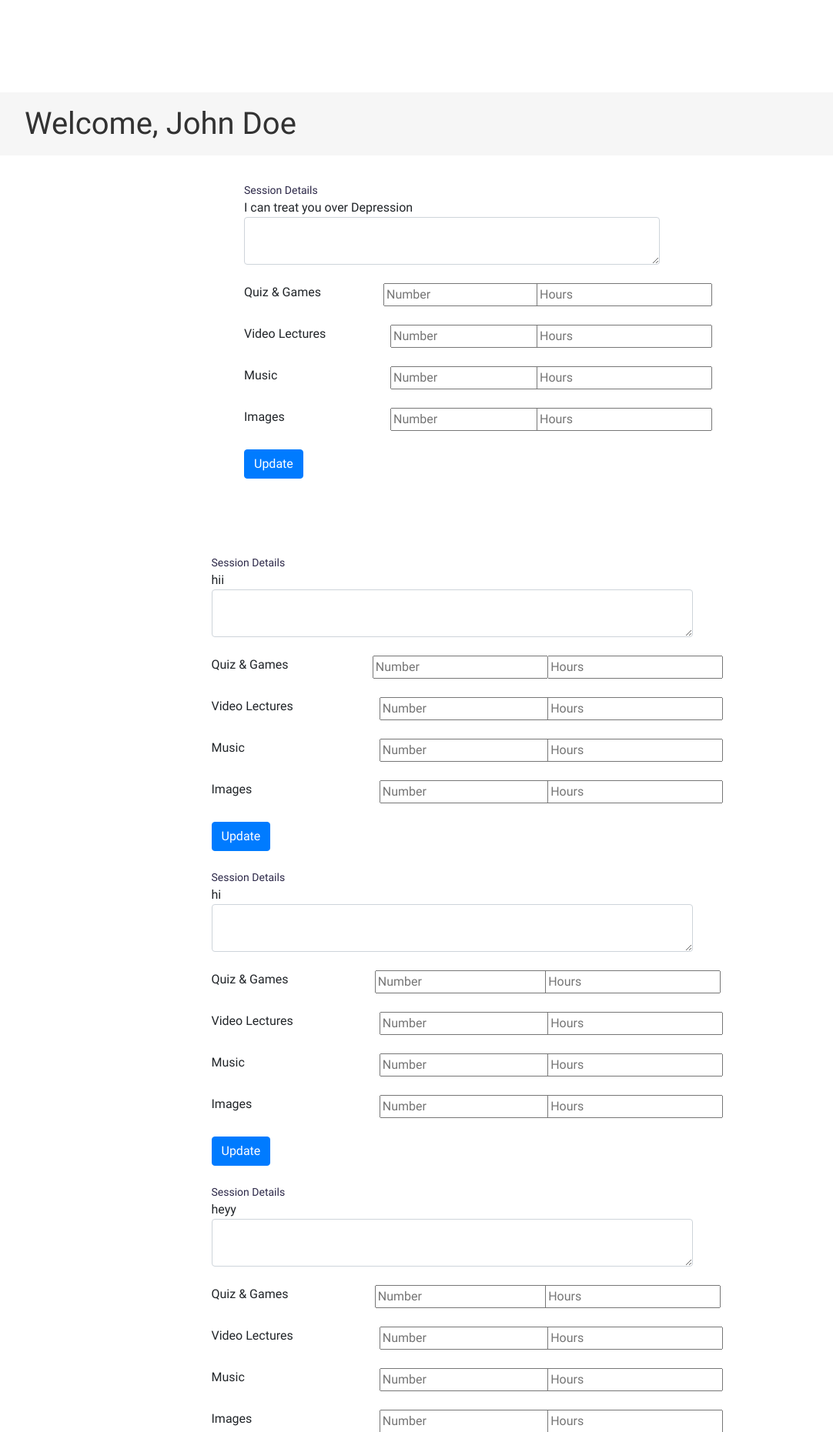
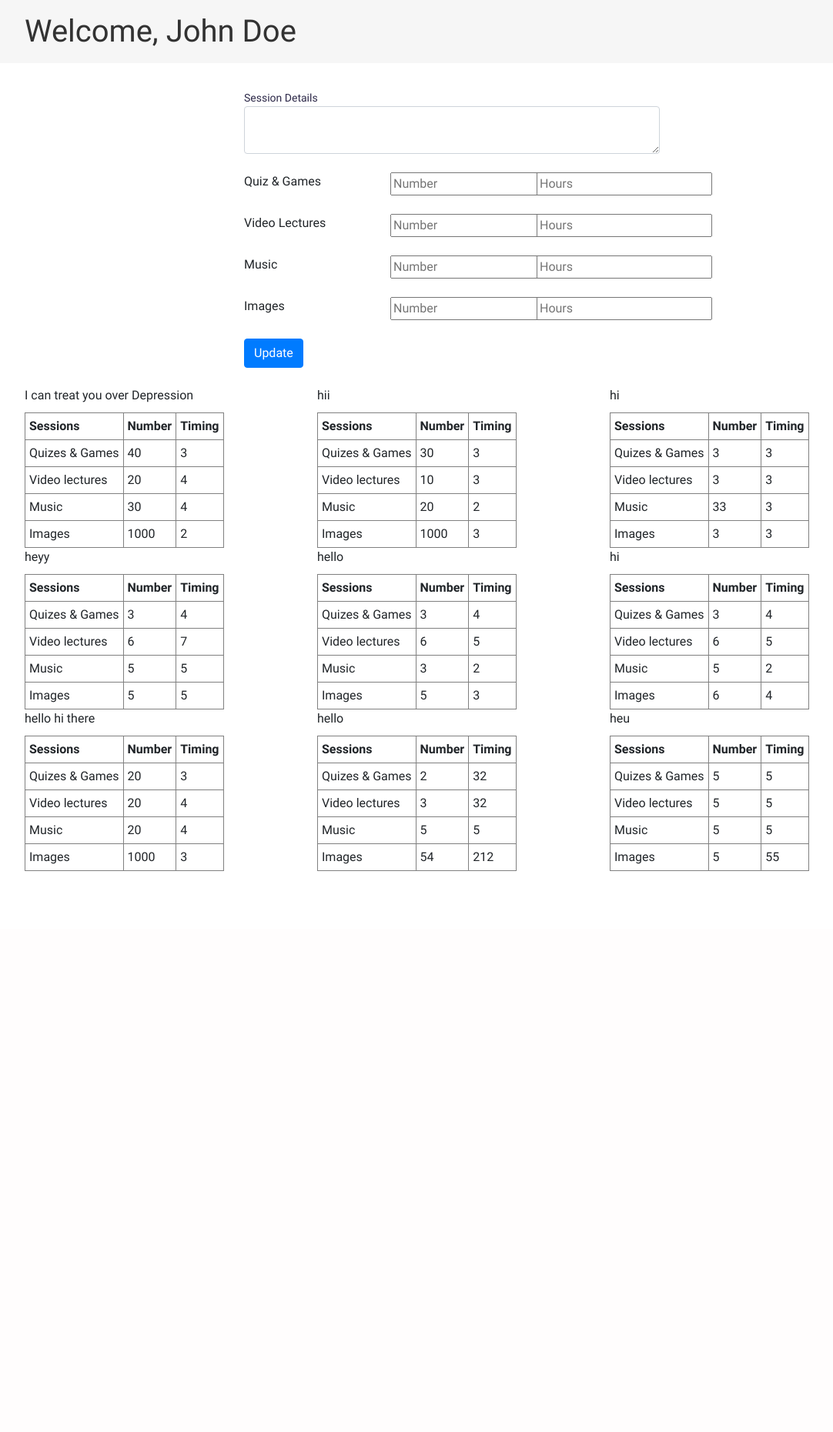
Before and after one commit to tanvipise/T4S, a Django app: page /coach_sessions in a window 1280 px wide. Shown: the part 82-1943 px from the top of the page at 77% size, without its empty margins (53-1135 px from the left). After the commit the page ends 1214 px from the top, so only its background shows below. Run offline with Django 3.2, Linux system fonts and the light colour scheme; data comes from the database, SQL or seed files in the repository; some libraries are stand-ins or nearby versions.

Commit message:
Changes in coach session

```diff
--- a/static/css/style.css
+++ b/static/css/style.css
@@ -502,6 +502,7 @@ margin: 20px;
 padding:0;
 }
 
+
 .issue-icons .col-md-4 p{
     margin-bottom: 0px;
 }
@@ -560,7 +561,9 @@ padding:0;
 }
 .session-table td,.session-table th{
     padding: 5px;
+    margin-bottom: 20px;
 }
+
 /*Coach List Page*/
 
 /*Edit Coach Profile*/
--- a/templates/coach_sessions.html
+++ b/templates/coach_sessions.html
@@ -2,39 +2,6 @@
 {% load static %}
 
 {% block content %}
-
-
-<!-- <form action="profile_match.html" method="GET">
-    <input type="text" name="session_details"> {{ object.session_details }}
-    <input type="submit" value="Search">
-</form> -->
-
-
-
-
-
-
-
-
-<br>
-
-
-<br>
-
-{{object.no_of_video}}
-<br>
-
-{{object.hrs_of_video}}
-<br>
-
-{{object.no_of_images}}
-<br>
-
-{{object.hrs_of_images}}
-
-
-
-
 <div class="page-heading">
     <div class="container">
         <p>Welcome, John Doe </p>
@@ -42,25 +9,19 @@
 </div>
 <div class="page-content">
     <div class="container">
-
-        {% for object in object_list %}
         <div class="row">
             <div class="col-md-6 offset-md-3">
                 <form class="edit-coach-profile">
                     <div class="form-group form-input">
-                        <p>Session Details</p>{{object.session_details}}
+                        <p>Session Details</p>
                         <textarea class="form-control"></textarea>
                     </div>
                     <div class="form-group form-input">
-
                         <div class="row">
                             <div class="col"> Quiz & Games</div>
                             <div class="col"> <input type="number" value="Number" placeholder="Number"></div>
-                            {{object.no_of_quiz}}
                             <div class="col"><input type="text" placeholder="Hours" placeholder="Number"></div>
-                            {{object.hrs_of_quiz}}
                         </div>
-
                     </div>
                     <div class="form-group form-input">
                         <div class="row">
@@ -88,10 +49,46 @@
                     </div>
                 </form>
             </div>
+
         </div>
+        <div class="row">
+                    {% for object in object_list %}
+                    <div class="col-md-4 ">
+                        <p>{{object.session_details}}</p>
+                        <table border="1" class="session-table">
+                            <tbody>
+                             <tr>
+                               <th>Sessions</th>
+                               <th>Number</th>
+                               <th>Timing</th>
+                            </tr>
+                            <tr>
+                               <td>Quizes &amp; Games</td>
+                               <td>{{object.no_of_quiz}}</td>
+                               <td>
+                                {{object.hrs_of_quiz}}</td>
+                            </tr>
+                            <tr>
+                               <td>Video lectures</td>
+                               <td>{{object.no_of_video}}</td>
+                               <td>{{object.hrs_of_video}}</td>
+                            </tr>
+                            <tr>
+                               <td>Music</td>
+                               <td>{{object.no_of_music}}</td>
+                               <td>{{object.hrs_of_music}}</td>
+                            </tr>
+                            <tr>
+                               <td>Images</td>
+                               <td>{{object.no_of_images}}</td>
+                               <td>{{object.hrs_of_images}}</td>
+                            </tr>
+                         </tbody></table>
+                    </div>
+                    {% endfor %}
 
+        </div>
     </div>
 </div>
 
-{% endfor %}
 {% endblock %}
```
Also changed, not shown: 1 other file.
